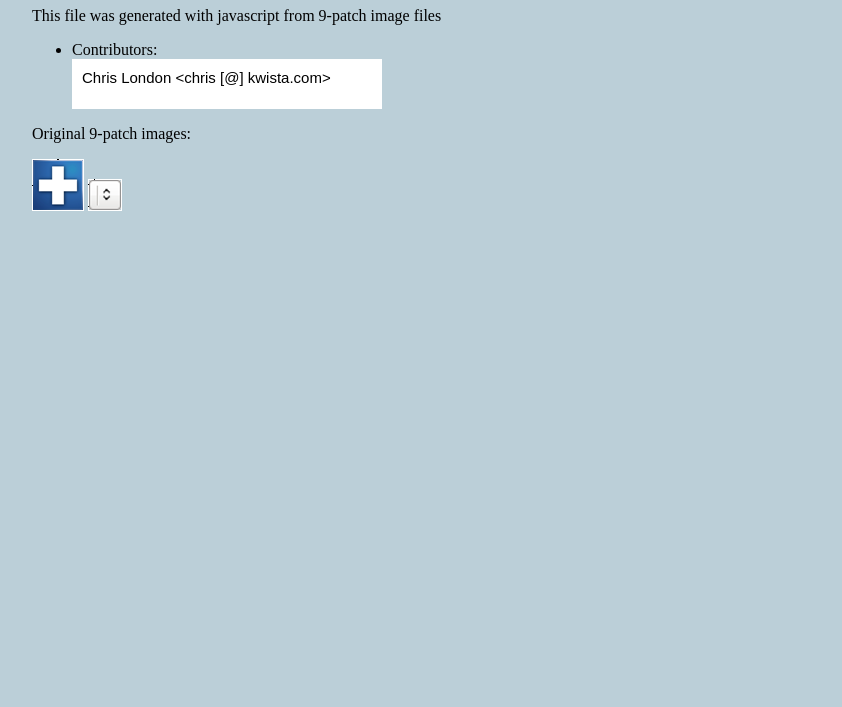
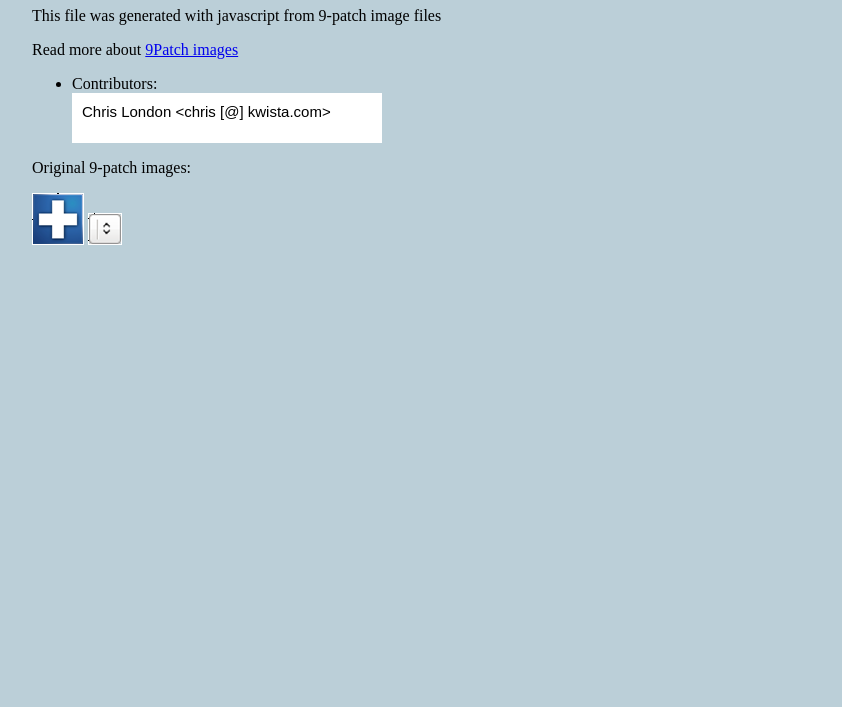
Before and after one commit to chrislondon/9-Patch-Image-for-Websites, a plain HTML site: page public_html/index.html in a window 1280 px wide. Shown: the part 121-828 px from the top of the page, without its empty margins (216-1058 px from the left). Drawn offline with nearby package versions, Linux system fonts and the light colour scheme.

Commit message:
added link on html file to description of 9patch images

```diff
--- a/public_html/index.html
+++ b/public_html/index.html
@@ -24,6 +24,8 @@
 
 		<p>This file was generated with javascript from 9-patch image files</p>
 
+		<p>Read more about <a href="http://developer.android.com/guide/topics/graphics/2d-graphics.html#nine-patch" target="_blank">9Patch images</a></p>
+
 		<ul>
 			<li>
 				Contributors:
```
Also changed, not shown: 1 other file.
